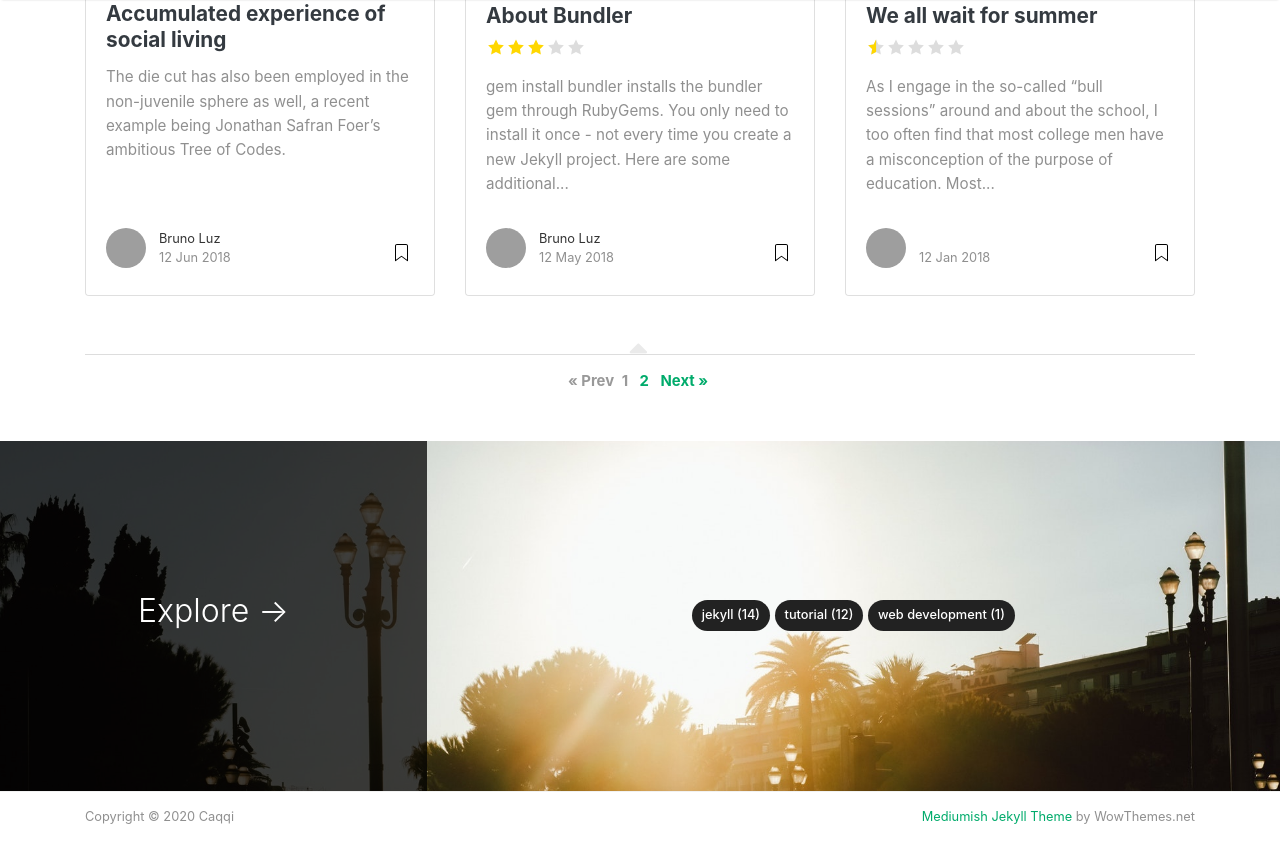
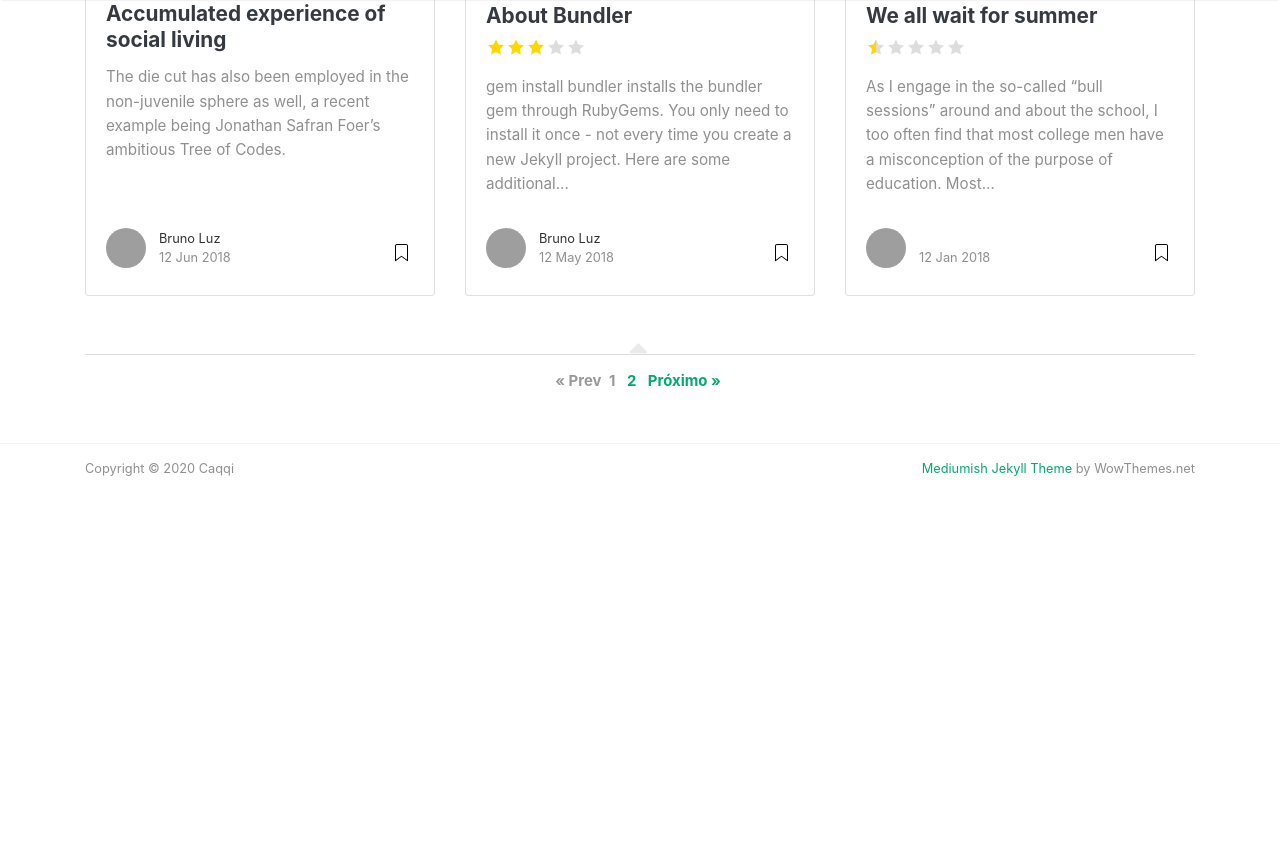
Before and after one commit to caqqi/caqqi.github.io, a Jekyll site: the page built from index.html, in a window 1280 px wide and 900 px high, scrolled down 1540 px. Shown: the top 863 px of the window. Built offline with Jekyll 4.4.1, drawn with Linux system fonts in a browser that asks for light colours; nearby versions of some CDN libraries; the list of posts is cut into pages by our own code; after the commit the page ends 2092 px from its top, so only the background shows below that; grey boxes are pictures that could not be loaded.

```diff
--- a/_includes/pagination.html
+++ b/_includes/pagination.html
@@ -1,7 +1,7 @@
 {% if paginator.total_pages > 1 %}
 <div class="pagination">
   {% if paginator.previous_page %}
-    <a class="ml-1 mr-1" href="{{ paginator.previous_page_path | prepend: site.baseurl | replace: '//', '/' }}">&laquo; Prev</a>
+    <a class="ml-1 mr-1" href="{{ paginator.previous_page_path | prepend: site.baseurl | replace: '//', '/' }}">&laquo; Anterior</a>
   {% else %}
     <span>&laquo; Prev</span>
   {% endif %}
@@ -17,7 +17,7 @@
   {% endfor %}
 
   {% if paginator.next_page %}
-    <a class="ml-1 mr-1" href="{{ paginator.next_page_path | prepend: site.baseurl | replace: '//', '/' }}">Next &raquo;</a>
+    <a class="ml-1 mr-1" href="{{ paginator.next_page_path | prepend: site.baseurl | replace: '//', '/' }}">Próximo &raquo;</a>
   {% else %}
     <span>Next &raquo;</span>
   {% endif %}
--- a/_layouts/default.html
+++ b/_layouts/default.html
@@ -124,30 +124,7 @@
 
 </div>
 
-<!-- Categories Jumbotron
-================================================== -->
-<div class="jumbotron fortags">
-	<div class="d-md-flex h-100">
-		<div class="col-md-4 transpdark align-self-center text-center h-100">
-            <div class="d-md-flex align-items-center justify-content-center h-100">
-                <h2 class="d-md-block align-self-center py-1 font-weight-light">Explore <span class="d-none d-md-inline">→</span></h2>
-            </div>
-		</div>
-		<div class="col-md-8 p-5 align-self-center text-center">
-            {% assign categories_list = site.categories %}
-            {% if categories_list.first[0] == null %}
-                {% for category in categories_list %}
-                    <a class="mt-1 mb-1" href="{{site.baseurl}}/categories#{{ category | url_escape | strip | replace: ' ', '-' }}">{{ category | camelcase }} ({{ site.tags[category].size }})</a>
-                {% endfor %}
-            {% else %}
-                {% for category in categories_list %}
-                    <a class="mt-1 mb-1" href="{{site.baseurl}}/categories#{{ category[0] | url_escape | strip | replace: ' ', '-' }}">{{ category[0] | camelcase }} ({{ category[1].size }})</a>
-                {% endfor %}
-            {% endif %}
-            {% assign categories_list = nil %}
-		</div>
-	</div>
-</div>
+<!-- Categories Jumbotron -->
 
 <!-- Begin Footer
 ================================================== -->
```
Also changed, not shown: assets/htmls/snnipts.html (added, +27 -0 lines).
